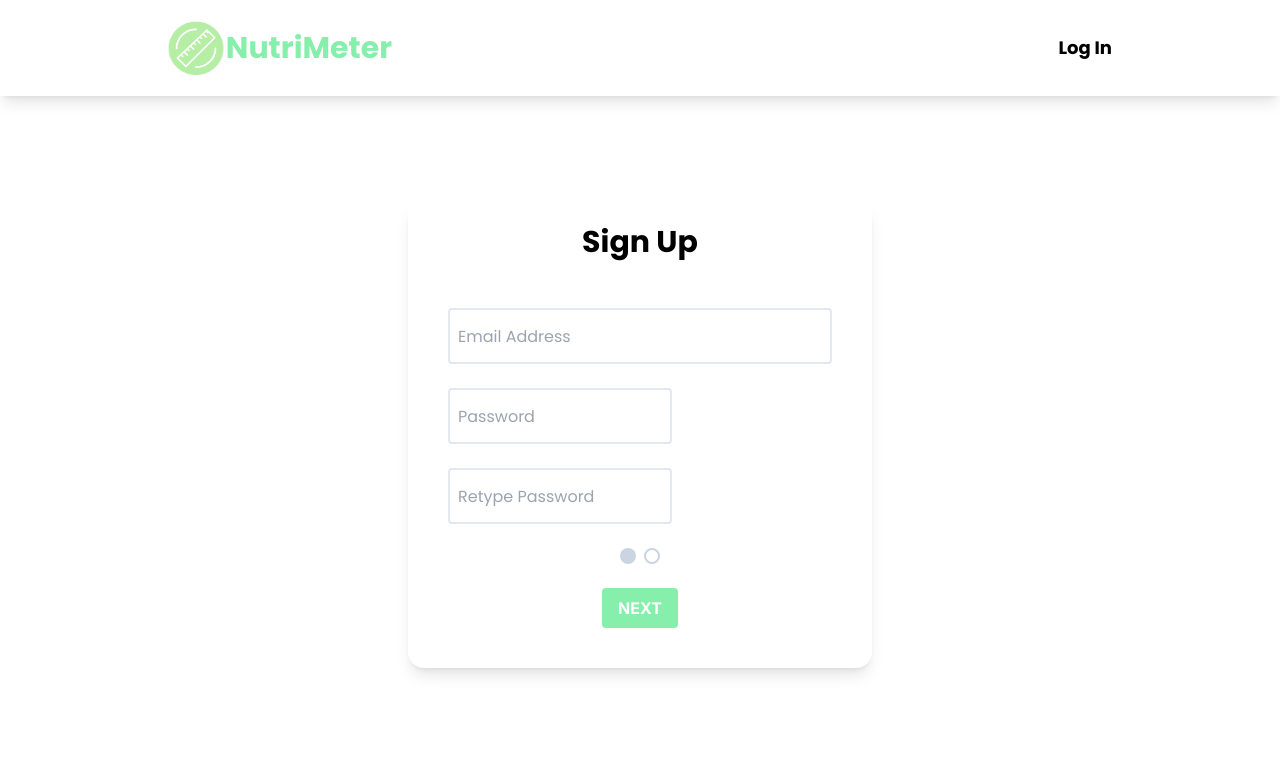
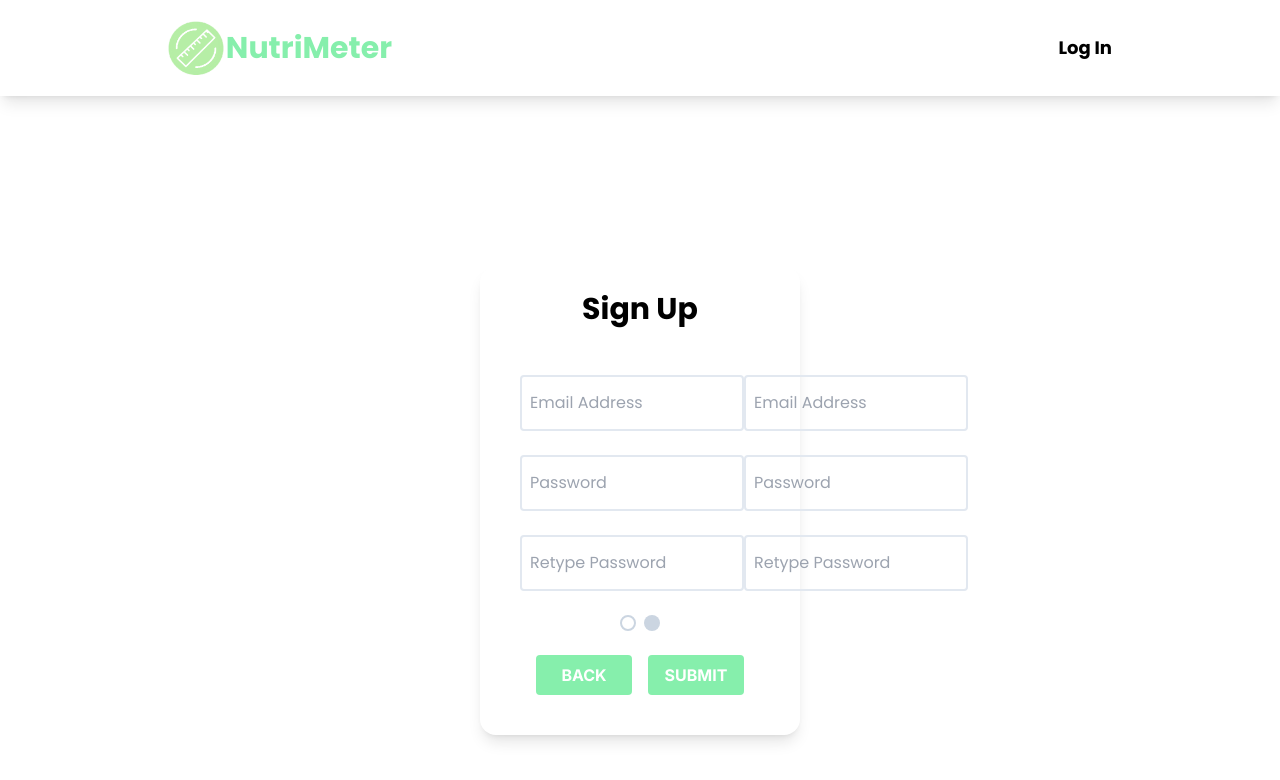
Before and after one commit to JohanDelao/nutri-fuel, a Next.js app in the folder nutri-fuel-project/: page /auth/signUp in a window 1280 px wide. Both pictures are taken after a click on the button "NEXT". Shown: the top 780 px of the page. Built offline with nearby package versions, Linux system fonts and the light colour scheme.

Commit message:
made skeleton of sign up page

```diff
--- a/nutri-fuel-project/pages/auth/login.js
+++ b/nutri-fuel-project/pages/auth/login.js
@@ -32,7 +32,7 @@ export default function Login() {
   return (
     <div className="flex justify-center items-center">
       {/* <div className="w-80 shadow-lg h-fit mt-14 md:mt-20 lg:h-2/5 xl:h-fit xl:w-fit lg:w-4/12 rounded-2xl xl:absolute xl:top-1/3 xl:mt-0 py-6 xl:px-10 pb-10"> */}
-      <div className="w-fit shadow-lg h-fit rounded-2xl absolute top-1/3 py-6 px-10 pb-10">
+      <div className="w-fit shadow-lg h-fit rounded-2xl absolute lg:top-1/4 xl:top-1/3 py-6 px-10 pb-10">
         <h2 className="font-poppins text-3xl font-semibold w-fit mx-auto mb-12">
           Member Login
         </h2>
--- a/nutri-fuel-project/pages/auth/signUp.js
+++ b/nutri-fuel-project/pages/auth/signUp.js
@@ -12,12 +12,12 @@ export default function SignUp() {
 
   return (
     <div className="flex justify-center items-center">
-      <div className="w-fit max-w-xl shadow-lg h-fit rounded-2xl absolute top-1/4 py-6 px-10 pb-10">
+      <div className="xl:w-3/12 max-w-2xl shadow-lg h-fit rounded-2xl absolute lg:top-1/4 xl:top-1/3 py-6 px-10 pb-10">
         <h2 className="font-poppins text-3xl font-semibold w-fit mx-auto mb-12">
           Sign Up
         </h2>
-        {!flipped ? (
-          <form className="mx-auto w-fit flex justify-between">
+        {flipped ? (
+          <form className="mx-auto w-full flex justify-around">
             <div className="w-fit px-auto flex-col flex justify-center">
               <input
                 id="emailInput"
@@ -94,7 +94,7 @@ export default function SignUp() {
               autoComplete="current-password"
               type="password"
               placeholder="Password"
-              className="pl-2 h-14 lg:w-56 w-56 bg-transparent border-solid border-slate-200 border-2 rounded mb-6"
+              className="pl-2 h-14 lg:w-96 w-72 bg-transparent border-solid border-slate-200 border-2 rounded mb-6"
               onChange={(e) => {
                 setPassword(e.target.value);
               }}
@@ -104,7 +104,7 @@ export default function SignUp() {
               autoComplete="current-password"
               type="password"
               placeholder="Retype Password"
-              className="pl-2 h-14 lg:w-56 w-56 bg-transparent border-solid border-slate-200 border-2 rounded mb-6"
+              className="pl-2 h-14 lg:w-96 w-72 bg-transparent border-solid border-slate-200 border-2 rounded mb-6"
               onChange={(e) => {
                 setPassword(e.target.value);
               }}
@@ -113,10 +113,37 @@ export default function SignUp() {
         )}
         <div className="flex justify-center mb-6">
           <div className="flex w-10 justify-between">
-            <div className="rounded-full h-4 w-4 bg-slate-300"></div>
-            <div className="rounded-full h-4 w-4 border-solid border-slate-300 border-2"></div>
+            <div
+              className={
+                !flipped
+                  ? "rounded-full h-4 w-4 bg-slate-300"
+                  : "rounded-full h-4 w-4 border-solid border-slate-300 border-2"
+              }
+            ></div>
+            <div
+              className={
+                !flipped
+                  ? "rounded-full h-4 w-4 border-solid border-slate-300 border-2"
+                  : "rounded-full h-4 w-4 bg-slate-300"
+              }
+            ></div>
           </div>
         </div>
+        {flipped ? (
+          <div className="flex justify-center">
+            <div className="flex justify-between w-52">
+              <button
+                className="bg-green-300 w-24 h-10 rounded font-inter text-white font-bold text-base hover:bg-green-400 px-4"
+                onClick={flip}
+              >
+                BACK
+              </button>
+              <button className="bg-green-300 w-24 h-10 rounded font-inter text-white font-bold text-base hover:bg-green-400 px-4">
+                SUBMIT
+              </button>
+            </div>
+          </div>
+        ) : (
           <div className="flex justify-center">
             <button
               className="bg-green-300 h-10 rounded font-inter text-white font-bold text-base hover:bg-green-400 px-4"
@@ -125,6 +152,7 @@ export default function SignUp() {
               NEXT
             </button>
           </div>
+        )}
       </div>
     </div>
   );
```
Lines whose indentation alone changed are shown as unchanged.
